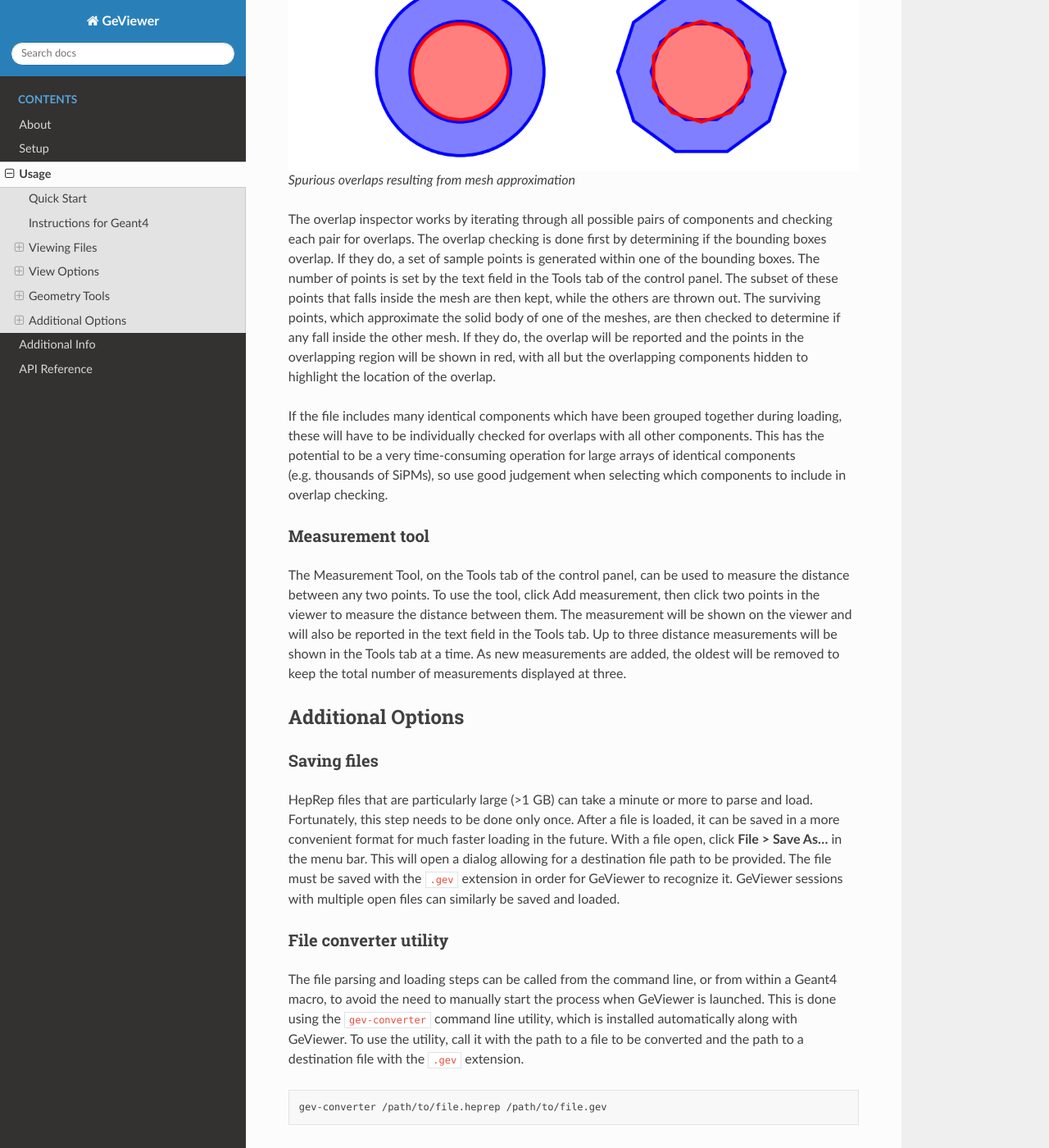
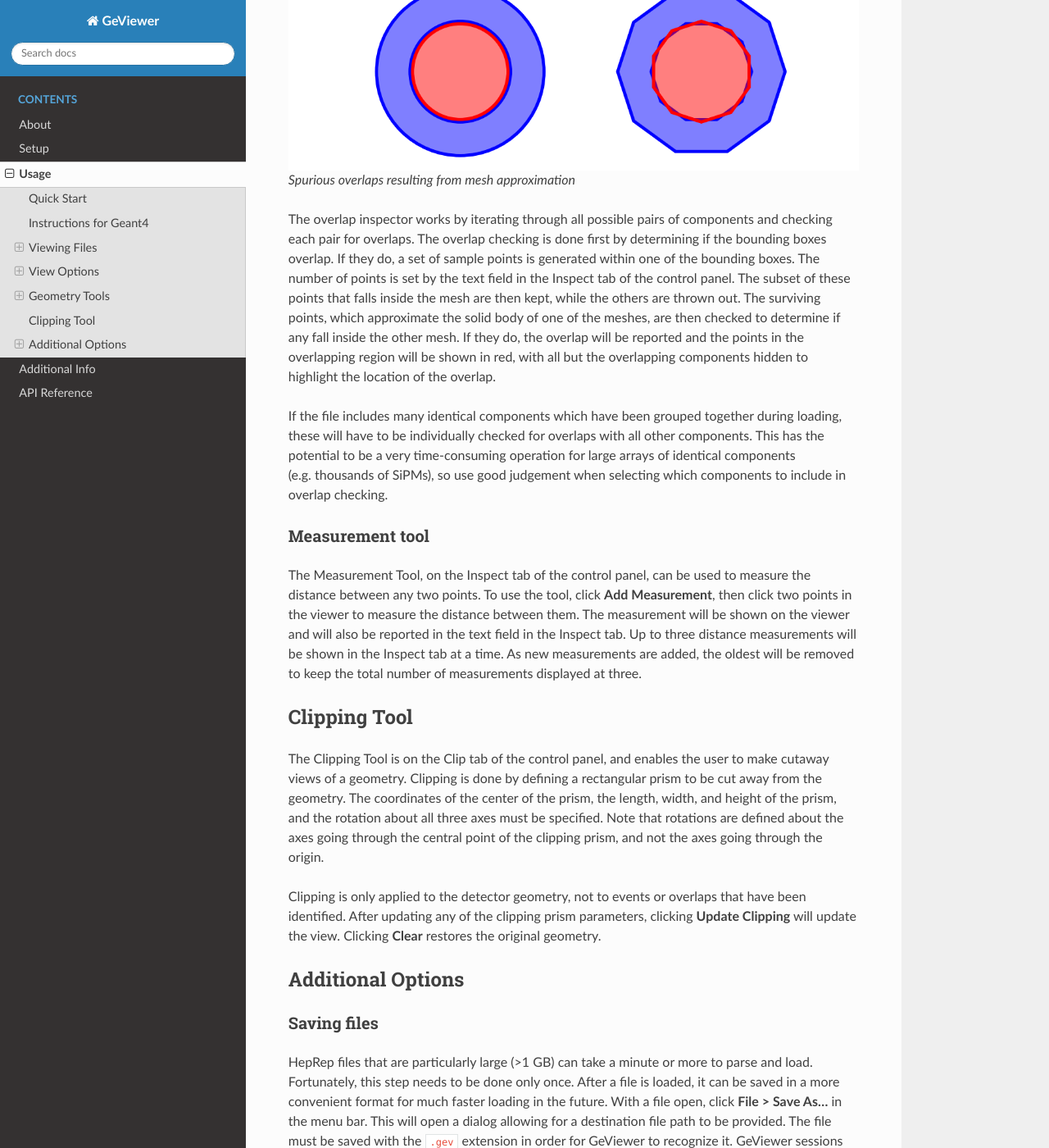
Before and after one commit to clarkehardy/geviewer, a Sphinx documentation site: the page built from docs/source/usage.rst, in a window 1280 px wide and 1400 px high, scrolled down 4542 px. Shown: the whole window at 82% size. Built offline with Sphinx 7.4.7 and the Read the Docs theme 3.1.0, drawn with Linux system fonts in a browser that asks for light colours; some of the changed text lies outside the part shown.

Commit message:
updated documentation for clipping tool

```diff
--- a/docs/source/setup.rst
+++ b/docs/source/setup.rst
@@ -9,7 +9,7 @@ automatically:
 
 -  ``PyQt6``
 
--  ``pyvistaqt``
+-  ``PyVistaQt``
 
 -  ``lxml``
 
--- a/docs/source/usage.rst
+++ b/docs/source/usage.rst
@@ -212,8 +212,8 @@ the spin box selected, will cycle through the events.
 Exporting figures
 ^^^^^^^^^^^^^^^^^
 
-At any time, the current view can be exported by clicking the Export
-Figure button on the Options tab of the control panel. Any of the
+At any time, the current view can be exported by clicking the **Export
+Figure** button on the Options tab of the control panel. Any of the
 following file formats are supported: ``.png``, ``.jpeg``, ``.jpg``,
 ``.bmp``, ``.tif``, ``.tiff``, ``.svg``, ``.eps``, ``.ps``, ``.pdf``,
 ``.tex``. When exporting a figure, the figure size in pixels can be set
@@ -227,8 +227,8 @@ Geometry Tools
 Overlap inspector
 ^^^^^^^^^^^^^^^^^
 
-The Tools tab on the control panel contains the overlap inspector and a
-measurement tool. The overlap inspector can be used to check for
+The Inspect tab on the control panel contains the overlap inspector and
+a measurement tool. The overlap inspector can be used to check for
 overlaps between detector components, will a few essential caveats:
 
 -  If a component is contained entirely within another, the overlap will
@@ -255,7 +255,7 @@ The overlap inspector works by iterating through all possible pairs of
 components and checking each pair for overlaps. The overlap checking is
 done first by determining if the bounding boxes overlap. If they do, a
 set of sample points is generated within one of the bounding boxes. The
-number of points is set by the text field in the Tools tab of the
+number of points is set by the text field in the Inspect tab of the
 control panel. The subset of these points that falls inside the mesh are
 then kept, while the others are thrown out. The surviving points, which
 approximate the solid body of one of the meshes, are then checked to
@@ -274,14 +274,30 @@ components to include in overlap checking.
 Measurement tool
 ^^^^^^^^^^^^^^^^
 
-The Measurement Tool, on the Tools tab of the control panel, can be used
-to measure the distance between any two points. To use the tool, click
-Add measurement, then click two points in the viewer to measure the
-distance between them. The measurement will be shown on the viewer and
-will also be reported in the text field in the Tools tab. Up to three
-distance measurements will be shown in the Tools tab at a time. As new
-measurements are added, the oldest will be removed to keep the total
-number of measurements displayed at three.
+The Measurement Tool, on the Inspect tab of the control panel, can be
+used to measure the distance between any two points. To use the tool,
+click **Add Measurement**, then click two points in the viewer to
+measure the distance between them. The measurement will be shown on the
+viewer and will also be reported in the text field in the Inspect tab.
+Up to three distance measurements will be shown in the Inspect tab at a
+time. As new measurements are added, the oldest will be removed to keep
+the total number of measurements displayed at three.
+
+Clipping Tool
+~~~~~~~~~~~~~
+
+The Clipping Tool is on the Clip tab of the control panel, and enables
+the user to make cutaway views of a geometry. Clipping is done by
+defining a rectangular prism to be cut away from the geometry. The
+coordinates of the center of the prism, the length, width, and height of
+the prism, and the rotation about all three axes must be specified. Note
+that rotations are defined about the axes going through the central
+point of the clipping prism, and not the axes going through the origin.
+
+Clipping is only applied to the detector geometry, not to events or
+overlaps that have been identified. After updating any of the clipping
+prism parameters, clicking **Update Clipping** will update the view.
+Clicking **Clear** restores the original geometry.
 
 Additional Options
 ~~~~~~~~~~~~~~~~~~
```
Also changed, not shown: README.md (+10 -4 lines).
